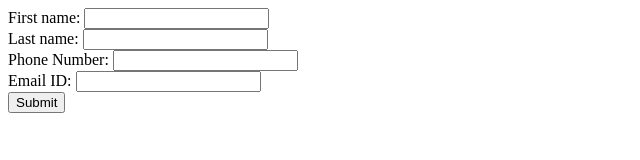
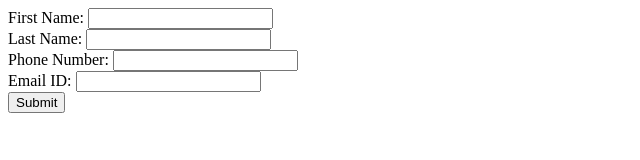
Before and after one commit to acciojob/form-login-2-Ranu2211, a website: page main.html in a window 1280 px wide. Shown: the full height of the page, 0-640 px from the left. Drawn offline with Linux system fonts and the light colour scheme.

Commit message:
created a submission

```diff
--- a/main.html
+++ b/main.html
@@ -8,12 +8,12 @@
 
 <body>
 	<!-- the entire body must be written by student -->
-	<form id="userForm">
-        First name: <input type="text" name="fname" id="firstName"><br>
-		Last name: <input type="text" name="lname"id="lastName"><br>
-		Phone Number: <input type="number" name="phone" id="phoneNumber"><br>
-		Email ID: <input type="email" name="email" id="email"><br>
-        <Button id="submit" type="button">Submit</Button>
+	 <form id="userForm">
+        First Name: <input type="text" name="First Name" id="firstName"><br>
+        Last Name: <input type="text" name="Last Name" id="lastName"><br>
+        Phone Number: <input type="number" name="Phone Number" id="phoneNumber"><br>
+        Email ID: <input type="email" name="Email ID" id="email"><br>
+        <button id="submit" type="button">Submit</button>
     </form>
     <script type="text/javascript" src="./script.js">
 </script>
```
